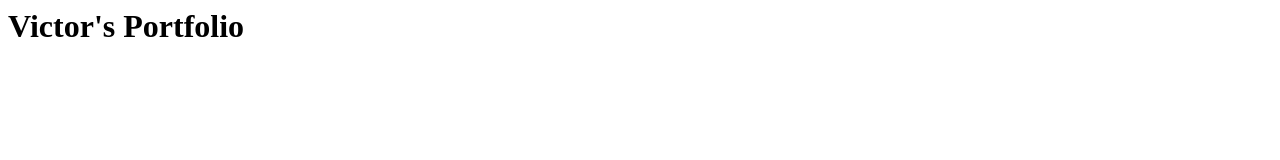
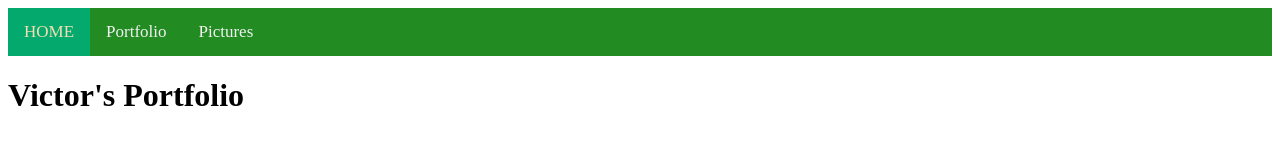
Before and after one commit to vifigu1097/profile-resume-, a plain HTML site: page portfoilio.html in a window 1280 px wide. Drawn offline with Linux system fonts and the light colour scheme.

Commit message:
added nav bar to all html

```diff
--- a/portfoilio.html
+++ b/portfoilio.html
@@ -5,7 +5,13 @@
         <link rel="stylesheet" href="style.css"
     </head>
     <header>
+        <div class="topnav">
+            <a class="active" href="#HOME">HOME</a>
+            <a href="#Portfolio">Portfolio</a>
+            <a href="#Pictures">Pictures</a>
+        </div>
         <h1>Victor's Portfolio</h1>
+
     </header>
     <body>
 
```
Also changed, not shown: index.html (+1 -1 lines), pictures.html (+5 -0 lines).
